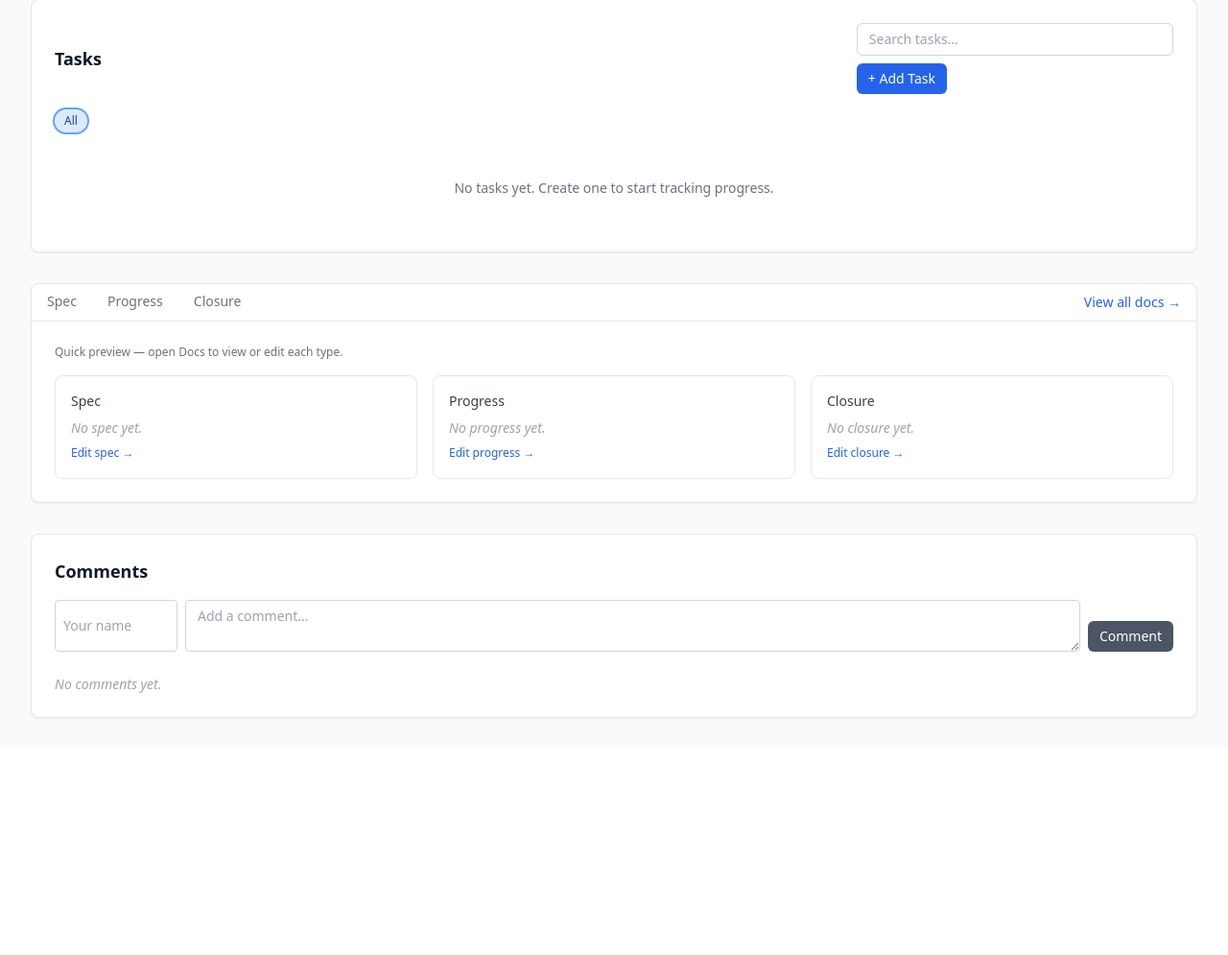
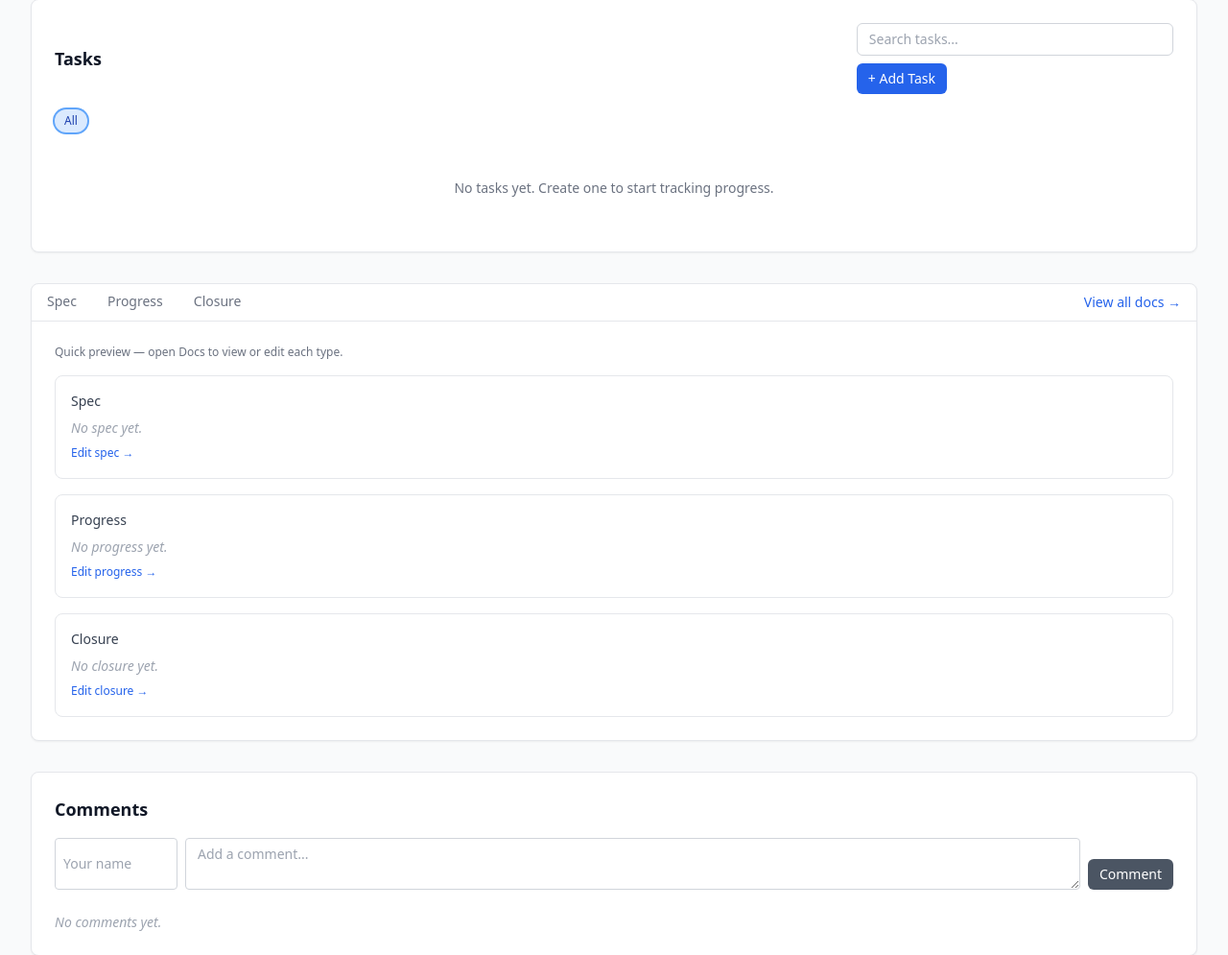
Before and after one commit to vikasudasi/my-agent-project, a Python web app: template server/dashboard/templates/project.html in a window 1280 px wide. Shown: the part 236-1231 px from the top of the page at 96% size. Before the commit the page ends 985 px from the top, so only its background shows below. Run offline with Jinja, Linux system fonts and the light colour scheme; the template is opened without the code that fills it, so the values that code supplies are empty.

Commit message:
UI Optimizations

```diff
--- a/server/dashboard/templates/project.html
+++ b/server/dashboard/templates/project.html
@@ -122,7 +122,7 @@
     </div>
     <div class="p-6">
         <p class="text-xs text-gray-500 mb-4">Quick preview — open Docs to view or edit each type.</p>
-        <div class="grid grid-cols-1 md:grid-cols-3 gap-4">
+        <div class="space-y-4">
             {% for dt, doc_content in [('spec', doc_spec), ('progress', doc_progress), ('closure', doc_closure)] %}
             <div class="border border-gray-200 rounded-lg p-4">
                 <h3 class="text-sm font-medium text-gray-700 capitalize mb-2">{{ dt }}</h3>
--- a/server/dashboard/templates/task_detail.html
+++ b/server/dashboard/templates/task_detail.html
@@ -157,7 +157,7 @@
             <div class="border-b border-gray-200 px-4 py-3">
                 <h2 class="text-sm font-semibold text-gray-700">Documentation preview</h2>
             </div>
-            <div class="p-6 grid grid-cols-1 md:grid-cols-3 gap-4">
+            <div class="p-6 space-y-4">
                 {% for dt, doc_content in [('spec', doc_spec), ('progress', doc_progress), ('closure', doc_closure)] %}
                 <div class="border border-gray-200 rounded-lg p-4">
                     <h3 class="text-sm font-medium text-gray-700 capitalize mb-2">{{ dt }}</h3>
```
